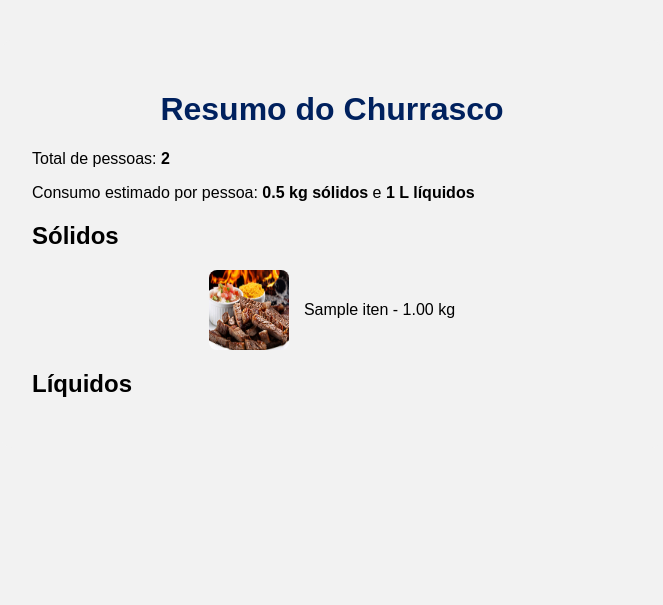
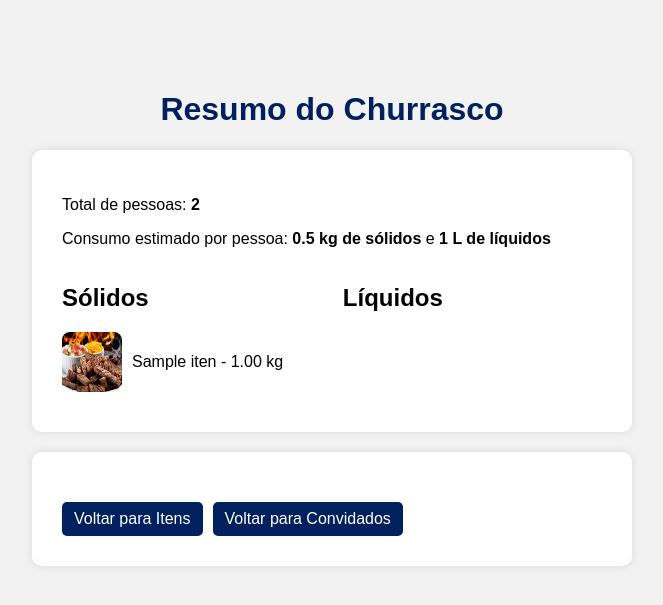
Before and after one commit to Amarildop1/PHPcomMySQL, a PHP site: page /resultado.php in a window 1280 px wide. Shown: the top 605 px of the page, without its empty margins (308-971 px from the left). Run offline with PHP 8.4, Linux system fonts and the light colour scheme; tables that the repository leaves empty hold one stand-in row (values such as "Sample post").

Commit message:
Ajustando todo o layout das páginas

```diff
--- a/PraticaFinal/index.php
+++ b/PraticaFinal/index.php
@@ -77,10 +77,10 @@
                                 </form>
                             </div>
 
-                        </div><!-- Final .flex-row -->
+                        </div> <!-- Final .flex-row -->
                     </div>
 
                 <?php endif; ?>
-            </div>
+            </div> <!-- Final .container -->
         </body>
     </html>
--- a/PraticaFinal/resultado.php
+++ b/PraticaFinal/resultado.php
@@ -29,7 +29,22 @@
         $img = 'imagens/' . strtolower(str_replace(' ', '_', $item)) . '.png';
         return file_exists($img) ? $img : 'imagens/churrasco.png';
     }
+
+
+    if ($_SERVER['REQUEST_METHOD'] === 'POST') {
+
+        if (isset($_POST['voltarParaItens'])) {
+            header("Location: index.php");
+            exit;
+        }
+
+        if (isset($_POST['voltarParaConvidados'])) {
+            header("Location: convidados.php");
+            exit;
+        }
+    }
 ?>
+
 
 <!DOCTYPE html>
     <html lang="pt-br">
@@ -42,8 +57,13 @@
         <body>
             <div class="container">
                 <h1>Resumo do Churrasco</h1>
+
+                <div class="itens-home adicionando-itens" style="margin-bottom:20px;">
                     <p>Total de pessoas: <strong><?= $total_pessoas ?></strong></p>
-                <p>Consumo estimado por pessoa: <strong><?= $consumo_solido ?> kg sólidos</strong> e <strong><?= $consumo_liquido ?> L líquidos</strong></p>
+                    <p>Consumo estimado por pessoa: <strong><?= $consumo_solido ?> kg de sólidos</strong> e <strong><?= $consumo_liquido ?> L de líquidos</strong></p>
+
+                    <div class="flex-lado-a-lado">
+                        <div class="coluna">
 
                             <h2>Sólidos</h2>
                             <?php foreach ($solidos as $item): ?>
@@ -52,15 +72,37 @@
                                     <span><?= $item ?> - <?= number_format(($consumo_solido * $total_pessoas) / count($solidos), 2) ?> kg</span>
                                 </div>
                             <?php endforeach; ?>
+                        </div>
 
+                        <div class="coluna">
                             <h2>Líquidos</h2>
+
                             <?php foreach ($liquidos as $item): ?>
                                 <div class="item">
                                     <img src="<?= imagemItem($item) ?>" alt="<?= $item ?>">
                                     <span><?= $item ?> - <?= number_format(($consumo_liquido * $total_pessoas) / count($liquidos), 2) ?> L</span>
                                 </div>
-
                             <?php endforeach; ?>
                         </div>
+                    </div>
+                </div>
+
+
+                <div class="itens-home adicionando-itens" style="margin-bottom:20px;">
+
+                        <div class="btn-group">
+                            <form method="post">
+                                <input type="submit" name="voltarParaItens" value="Voltar para Itens">
+                            </form>
+
+                            <form method="post">
+                                <input type="submit" name="voltarParaConvidados" value="Voltar para Convidados">
+                            </form>
+                        </div>
+
+                </div>
+
+
+            </div> <!-- Final .container -->
         </body>
     </html>
--- a/PraticaFinal/style.css
+++ b/PraticaFinal/style.css
@@ -101,18 +101,43 @@ ul {
     gap: 10px;
 }
 
-.item {
+/* .item {
     margin-bottom: 15px;
     display: flex;
     align-items: center;
     justify-content: center;
     text-align: left;
     margin-bottom: 15px;
-}
+} */
 
-.item img {
+/* .item img {
     width: 80px;
     height: 80px;
     margin-right: 15px;
     border-radius: 8px;
+} */
+
+
+.flex-lado-a-lado {
+    display: flex;
+    justify-content: space-between;
+    gap: 20px;
+    flex-wrap: wrap; /* quebrar em mobile */
 }
+
+.coluna {
+    width: 48%;
+}
+
+.item {
+    display: flex;
+    align-items: center;
+    margin-bottom: 10px;
+}
+
+.item img {
+    width: 60px;
+    height: 60px;
+    margin-right: 10px;
+    border-radius: 8px;
+}
```
Also changed, not shown: PraticaFinal/convidados.php (+26 -3 lines). Lines whose indentation alone changed are shown as unchanged.
